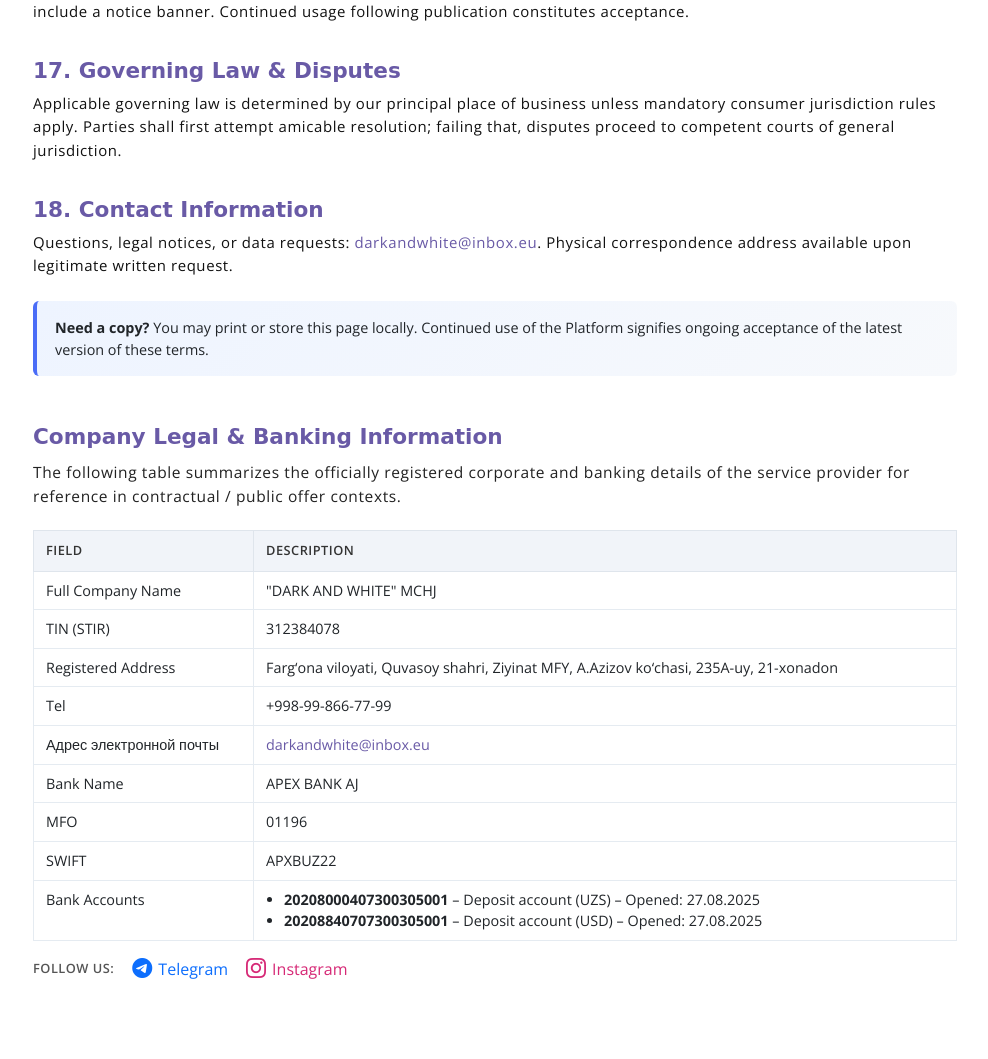
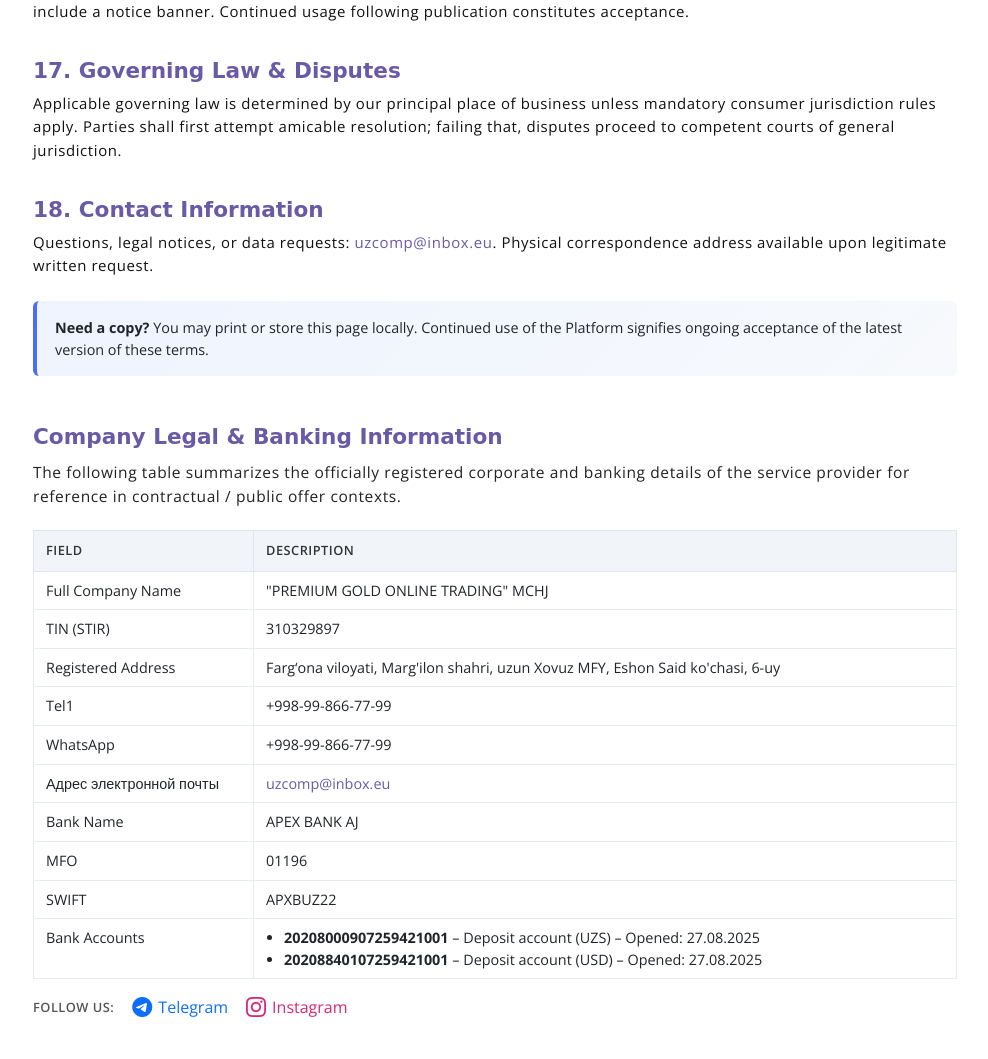
Before and after one commit to Bayrambek770/tech-store, a Django app: page /public-offer/ in a window 1280 px wide. Shown: the part 2880-3939 px from the top of the page, without its empty margins (145-1133 px from the left). Before the commit the page ends 3859 px from the top, so only its background shows below. Run offline with Django 5.2, Linux system fonts and the light colour scheme; some libraries are stand-ins or nearby versions; some web fonts are replaced.

Commit message:
changing the info

```diff
--- a/templates/index.html
+++ b/templates/index.html
@@ -28,7 +28,7 @@
         <div class="overlay"></div>
         <div class="header-content container d-flex align-items-center justify-content-center" style="min-height:74vh;">
                                     <div class="glass-hero text-center p-4 p-md-5">
-                                            <h1 class="brand-title mb-3">{% trans "Dark and White" %}</h1>
+                                            <h1 class="brand-title mb-3">Premium Gold Online Trading</h1>
                                             <p class="lead mb-0 brand-tagline">{% trans "Premium Components • Design Assets" %}</p>
                                             <div class="hero-learn-wrapper mt-4">
                                                 <a href="#about" class="hero-learn-link" aria-label="{% trans 'Learn more about OOO J&Z Shop section' %}">{% trans "Learn more" %}</a>
@@ -44,8 +44,8 @@
                 <div class="about-caption">
                     <p class="section-subtitle">{% trans "Who are we ?" %}</p>
                     <h2 class="section-title mb-3">{% trans "About Us" %}</h2>
-                    <p>{% blocktrans %}Welcome to the store with a funny name DARK AND WHITE.
-                        Why DARK AND WHITE? Because we're small, but without fuss, we'll help you climb Mount Fuji!
+                    <p>{% blocktrans %}Welcome to the store with a funny name "Premium Gold Online Trading".
+                        Why "Premium Gold Online Trading"? Because we're small, but without fuss, we'll help you climb Mount Fuji!
                         We offer everything you need to create gaming stations, work machines and servers: processors,
                         graphics cards, RAM. Here you will find only proven brands – AMD, Intel, NVIDIA, ASUS, MSI and
                         others,
--- a/templates/layouts/navbar.html
+++ b/templates/layouts/navbar.html
@@ -3,7 +3,7 @@
 <nav class="site-nav" aria-label="Main navigation">
     <div class="site-nav__bar">
         <a class="site-nav__brand" href="{% url 'home' %}">
-            <img src="{% static 'images/new_logo.PNG' %}" alt="{% trans 'All for PC' %}" width="60" height="80" loading="lazy"> {% trans 'Dark and White' %}
+            <img src="{% static 'images/uzcomp.PNG' %}" alt="{% trans 'All for PC' %}" width="60" height="80" loading="lazy">
         </a>
         <ul class="site-nav__links" data-desktop-links>
             {% if user.is_superuser %}
--- a/templates/public_offer.html
+++ b/templates/public_offer.html
@@ -77,7 +77,7 @@
   <div id="17" class="clause"><h2>{% trans "15. Force Majeure" %}</h2><p>{% blocktrans %}Performance delays or failures caused by events beyond reasonable control (natural disasters, power failures, cyber incidents, regulatory actions, supply chain disruption) shall not constitute breach. Obligations resume once impediment ends.{% endblocktrans %}</p></div>
   <div id="18" class="clause"><h2>{% trans "16. Amendments" %}</h2><p>{% blocktrans %}We may revise this Offer by posting an updated version with a new effective date. Material revisions will, where feasible, include a notice banner. Continued usage following publication constitutes acceptance.{% endblocktrans %}</p></div>
   <div id="20" class="clause"><h2>{% trans "17. Governing Law & Disputes" %}</h2><p>{% blocktrans %}Applicable governing law is determined by our principal place of business unless mandatory consumer jurisdiction rules apply. Parties shall first attempt amicable resolution; failing that, disputes proceed to competent courts of general jurisdiction.{% endblocktrans %}</p></div>
-  <div id="21" class="clause"><h2>{% trans "18. Contact Information" %}</h2><p>{% blocktrans %}Questions, legal notices, or data requests: <a href="mailto:darkandwhite@inbox.eu">darkandwhite@inbox.eu</a>. Physical correspondence address available upon legitimate written request.{% endblocktrans %}</p></div>
+  <div id="21" class="clause"><h2>{% trans "18. Contact Information" %}</h2><p>{% blocktrans %}Questions, legal notices, or data requests: <a href="mailto:uzcomp@inbox.eu">uzcomp@inbox.eu</a>. Physical correspondence address available upon legitimate written request.{% endblocktrans %}</p></div>
   <div class="highlight-box"><strong>{% trans "Need a copy?" %}</strong> {% trans "You may print or store this page locally. Continued use of the Platform signifies ongoing acceptance of the latest version of these terms." %}</div>
 
   <!-- Company Info Section -->
@@ -93,11 +93,12 @@
           </tr>
         </thead>
         <tbody>
-          <tr><td style="padding:8px 12px;border:1px solid #e5ebf1;">{% trans "Full Company Name" %}</td><td style="padding:8px 12px;border:1px solid #e5ebf1;">"DARK AND WHITE" MCHJ</td></tr>
-          <tr><td style="padding:8px 12px;border:1px solid #e5ebf1;">{% trans "TIN (STIR)" %}</td><td style="padding:8px 12px;border:1px solid #e5ebf1;">312384078</td></tr>
-          <tr><td style="padding:8px 12px;border:1px solid #e5ebf1;">{% trans "Registered Address" %}</td><td style="padding:8px 12px;border:1px solid #e5ebf1;">Farg‘ona viloyati, Quvasoy shahri, Ziyinat MFY, A.Azizov ko‘chasi, 235A-uy, 21-xonadon</td></tr>
-          <tr><td style="padding:8px 12px;border:1px solid #e5ebf1;">{% trans "Tel" %}</td><td style="padding:8px 12px;border:1px solid #e5ebf1;">+998-99-866-77-99</td></tr>
-          <tr><td style="padding:8px 12px;border:1px solid #e5ebf1;">{% trans "Email" %}</td><td style="padding:8px 12px;border:1px solid #e5ebf1;"><a href="mailto:darkandwhite@inbox.eu">darkandwhite@inbox.eu</a></td></tr>
+          <tr><td style="padding:8px 12px;border:1px solid #e5ebf1;">{% trans "Full Company Name" %}</td><td style="padding:8px 12px;border:1px solid #e5ebf1;">"PREMIUM GOLD ONLINE TRADING" MCHJ</td></tr>
+          <tr><td style="padding:8px 12px;border:1px solid #e5ebf1;">{% trans "TIN (STIR)" %}</td><td style="padding:8px 12px;border:1px solid #e5ebf1;">310329897</td></tr>
+          <tr><td style="padding:8px 12px;border:1px solid #e5ebf1;">{% trans "Registered Address" %}</td><td style="padding:8px 12px;border:1px solid #e5ebf1;">Farg‘ona viloyati, Marg'ilon shahri, uzun Xovuz MFY, Eshon Said ko'chasi, 6-uy</td></tr>
+          <tr><td style="padding:8px 12px;border:1px solid #e5ebf1;">{% trans "Tel1" %}</td><td style="padding:8px 12px;border:1px solid #e5ebf1;">+998-99-866-77-99</td></tr>
+          <tr><td style="padding:8px 12px;border:1px solid #e5ebf1;">{% trans "WhatsApp" %}</td><td style="padding:8px 12px;border:1px solid #e5ebf1;">+998-99-866-77-99</td></tr>
+          <tr><td style="padding:8px 12px;border:1px solid #e5ebf1;">{% trans "Email" %}</td><td style="padding:8px 12px;border:1px solid #e5ebf1;"><a href="mailto:uzcomp@inbox.eu">uzcomp@inbox.eu</a></td></tr>
           <tr><td style="padding:8px 12px;border:1px solid #e5ebf1;">{% trans "Bank Name" %}</td><td style="padding:8px 12px;border:1px solid #e5ebf1;">APEX BANK AJ</td></tr>
           <tr><td style="padding:8px 12px;border:1px solid #e5ebf1;">{% trans "MFO" %}</td><td style="padding:8px 12px;border:1px solid #e5ebf1;">01196</td></tr>
           <tr><td style="padding:8px 12px;border:1px solid #e5ebf1;">{% trans "SWIFT" %}</td><td style="padding:8px 12px;border:1px solid #e5ebf1;">APXBUZ22</td></tr>
@@ -105,8 +106,8 @@
             <td style="padding:8px 12px;border:1px solid #e5ebf1;vertical-align:top;">{% trans "Bank Accounts" %}</td>
             <td style="padding:8px 12px;border:1px solid #e5ebf1;">
               <ul style="margin:0;padding-left:18px;list-style:disc;">
-                <li><strong>20208000407300305001</strong> – {% trans "Deposit account (UZS)" %} – {% trans "Opened:" %} 27.08.2025</li>
-                <li><strong>20208840707300305001</strong> – {% trans "Deposit account (USD)" %} – {% trans "Opened:" %} 27.08.2025</li>
+                <li><strong>20208000907259421001</strong> – {% trans "Deposit account (UZS)" %} – {% trans "Opened:" %} 27.08.2025</li>
+                <li><strong>20208840107259421001</strong> – {% trans "Deposit account (USD)" %} – {% trans "Opened:" %} 27.08.2025</li>
               </ul>
             </td>
           </tr>
```
Also changed, not shown: assets/images/uzcomp.PNG (added), locale/en/LC_MESSAGES/django.po, locale/ru/LC_MESSAGES/django.po, locale/uz/LC_MESSAGES/django.po.
